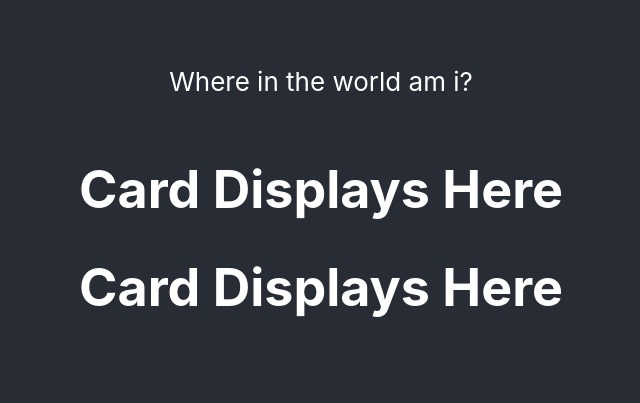
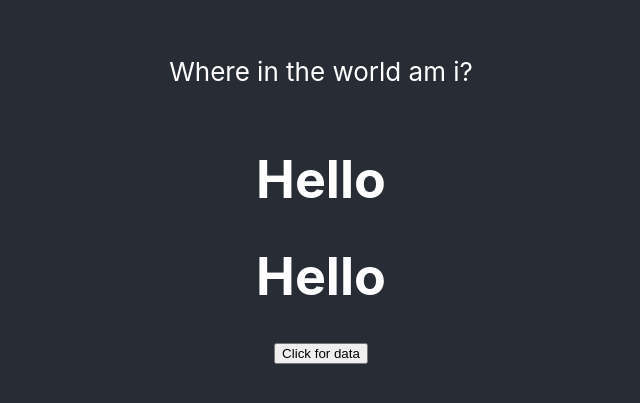
Before and after one commit to attrill20/FlagFinder, a React (Create React App) app in the folder flag-finder/: page / in a window 1280 px wide. Shown: the part 203-606 px from the top of the page, without its empty margins (319-959 px from the left). Built offline with nearby package versions, Linux system fonts and the light colour scheme; no server answers.

Commit message:
API linked up -partial functionality

```diff
--- a/flag-finder/src/components/app/App.js
+++ b/flag-finder/src/components/app/App.js
@@ -1,12 +1,35 @@
 import "./App.css";
 import CardList from "../card_list";
+import React, { useEffect, useState } from "react";
 
 function App() {
+    const [data, setData] = useState("Hello");
+    const [clicked, setClicked] = useState(false);
+
+    useEffect(() => {
+        async function fetchData() {
+            const response = await fetch(
+                "https://restcountries.com/v3.1/name/deutschland?fields=name,flags"
+            );
+            const data = await response.json();
+            console.log(data);
+            console.log(data[0].name.common);
+            setData(data[0].name.common);
+        }
+        fetchData();
+    }, []);
+
+    function handleClick() {
+        setClicked(!clicked);
+    }
+
+    let name = "Germany";
     return (
         <div className="App">
             <header className="App-header">
                 <p>Where in the world am i?</p>
-                <CardList />
+                <CardList name={data} />
+                <button onClick={() => handleClick()}>Click for data</button>
             </header>
         </div>
     );
--- a/flag-finder/src/components/card/index.js
+++ b/flag-finder/src/components/card/index.js
@@ -1,3 +1,3 @@
-export default function Card() {
-    return <h1>Card Displays Here</h1>;
+export default function Card(props) {
+    return <h1>{props.name}</h1>;
 }
--- a/flag-finder/src/components/card_list/index.js
+++ b/flag-finder/src/components/card_list/index.js
@@ -1,10 +1,10 @@
 import Card from "../card";
 
-export default function CardList() {
+export default function CardList(props) {
     return (
         <div>
-            <Card />
-            <Card />
+            <Card name={props.name} />
+            <Card name={props.name} />
         </div>
     );
 }
```
